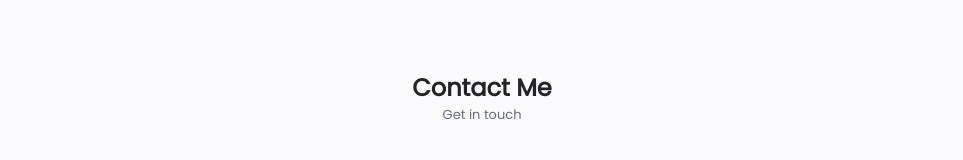
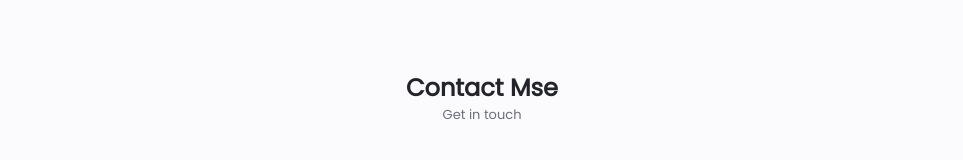
Before and after one commit to pranay-webdev/pranayboreddy-portfolio, a React (Create React App) app: page / in a window 1280 px wide. Shown: the part 3301-3461 px from the top of the page, without its empty margins (158-1121 px from the left). Built offline with nearby package versions, Linux system fonts and the light colour scheme.

Commit message:
Temp Change

```diff
--- a/src/components/contact-me/index.jsx
+++ b/src/components/contact-me/index.jsx
@@ -14,7 +14,7 @@ const ContactMe = () => {
   return (
     <>
       <section className="section contact" id="contact_me">
-        <h2 className="title">Contact Me</h2>
+        <h2 className="title">Contact Mse</h2>
         <span className="subtitle">Get in touch</span>
         <div className="contactContainer container grid">
           <div>
```
